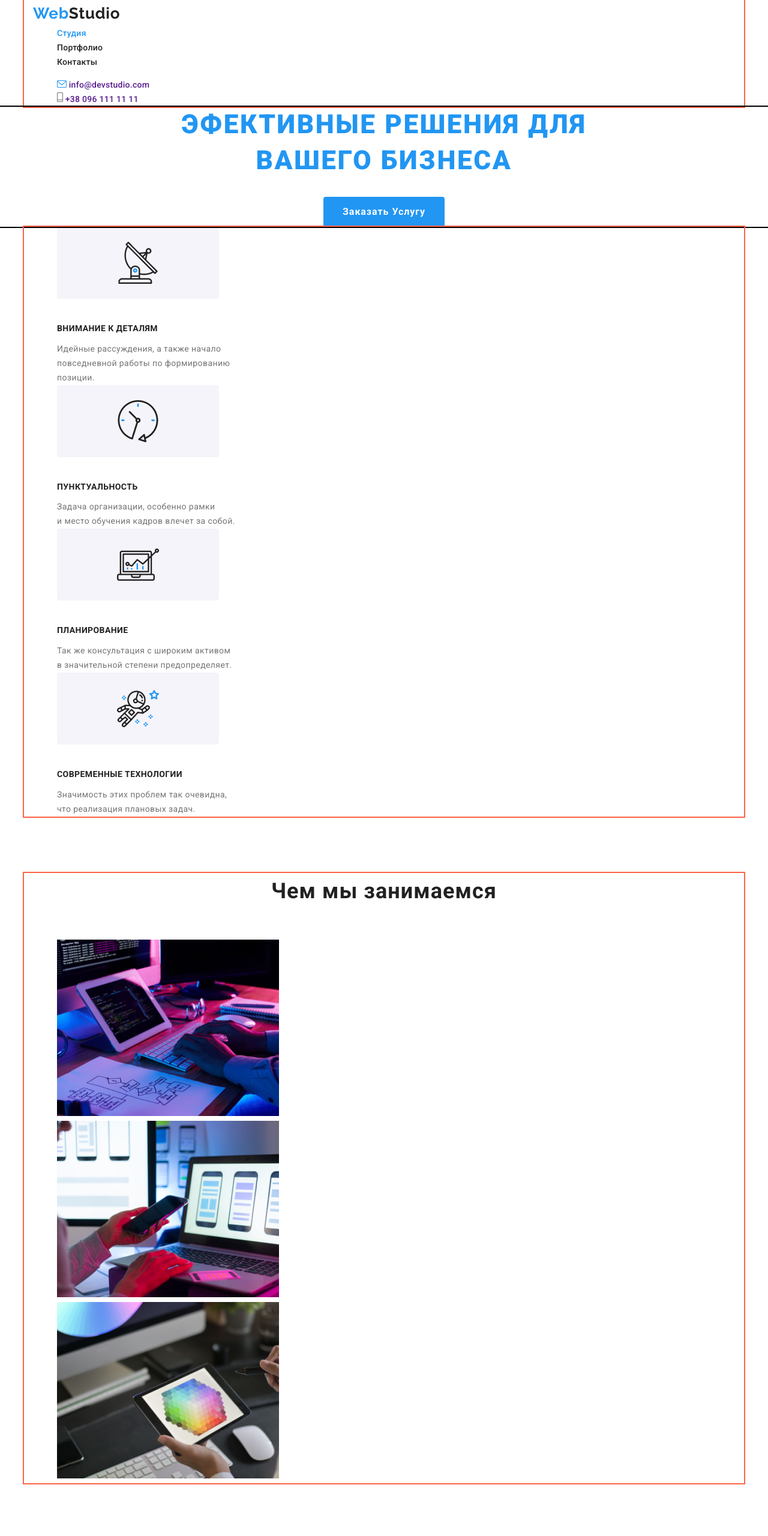
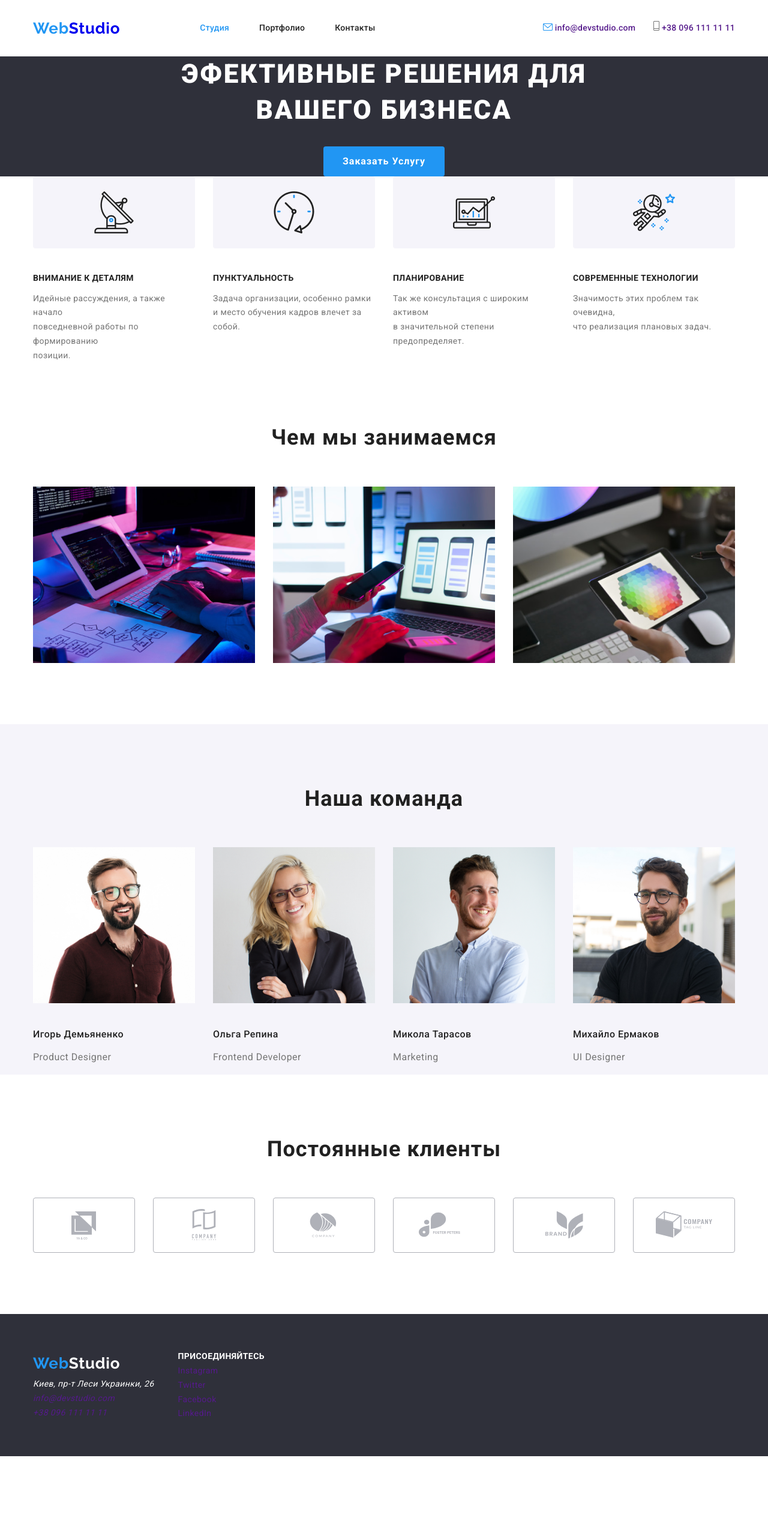
Before and after one commit to ProstoVladi/test-project-02, a plain HTML site: page index.html in a window 1280 px wide. Shown: the top 2560 px of the page at 60% size. After the commit the page ends 2427 px from the top, so only its background shows below. Drawn offline with nearby package versions, Linux system fonts and the light colour scheme.

Commit message:
добавлена flex расстановка главное страницы

```diff
--- a/css/portfolio.css
+++ b/css/portfolio.css
@@ -10,6 +10,11 @@
     --accent-color: #2196F3;
     --primary-bgc-color: #FFFFFF;
     --bgc-text-color: #F5F4FA;
+}
+
+.list {
+    list-style: none;
+    text-decoration: none;
 }
 
 body {
@@ -28,12 +33,7 @@ body {
     margin-right: auto;
     padding-left: 15px;
     padding-right: 15px;
-    outline: 2px solid tomato;
-}
-
-.list {
-    list-style: none;
-    text-decoration: none;
+    outline: 1px solid tomato;
 }
 
 /* Xедер */
--- a/css/styles.css
+++ b/css/styles.css
@@ -9,6 +9,15 @@
     --title-text-color: #212121;
     --accent-color: #2196F3;
     --primary-bgc-color: #FFFFFF;
+    --secondary-bcg-color: #F5F4FA;
+    --accent-border-color: #ECECEC;
+}
+
+.list {
+    list-style: none;
+
+    margin-top: 0px;
+    margin-bottom: 0px;
 }
 
 body {
@@ -27,19 +36,17 @@ body {
     margin-right: auto;
     padding-left: 15px;
     padding-right: 15px;
-    outline: 2px solid tomato;
 }
 
-.list {
-    list-style: none;
-
-    margin-top: 0px;
-    margin-bottom: 0px;
+.container.main-nav {
+    display: flex;
+    align-items: center;
 }
 
 /*хедер */
 .header .logo {
-    color: var(--title-text-color);
+    margin-right: 93px;
+
     font-family: Raleway, sans-serif;
     font-size: 26px;
     font-weight: 700;
@@ -51,7 +58,19 @@ body {
 }
 
 /* site-nav */
+.site-nav {
+    display: flex;
+}
+
+.site-nav .item:not(:last-child) {
+    margin-right: 50px;
+}
+
 .site-nav .link {
+    display: inline-block;
+    padding-top: 35px;
+    padding-bottom: 35px;
+
     color: var(--title-text-color);
     font-size: 14px;
     font-weight: 500;
@@ -63,13 +82,30 @@ body {
     color: var(--accent-color);
 }
 
-
 .site-nav .link:hover,
 .site-nav .link:focus {
     color: var(--accent-color);
 }
 
 /* Наши контакты, адрес */
+
+.contacts {
+    display: flex;
+    margin-top: 0px;
+    margin-bottom: 0px;
+    margin-left: auto;
+}
+
+.contacts .item {
+    display: block;
+    padding-top: 35px;
+    padding-bottom: 35px;
+}
+
+.contacts .item+.item {
+    margin-left: 30px;
+}
+
 .contact-list:hover,
 .contact-list:focus {
     color: var(--accent-color);
@@ -83,31 +119,41 @@ body {
         letter-spacing: 0.28px;
         text-decoration: none;
 
-
 }
-.contacts {
-    margin-bottom: 0px;
-}
-
 
 /* hero */
 .hero {
     text-align: center;
 
-    outline: 2px solid black;
+    background-color: #2F303A;
+}
 
-}
 .hero .hero-title {
     margin-top: 0px;
     margin-bottom: 30px;
 
-    color: var(--accent-color);
+    color: var(--primary-bgc-color);
     font-size: 44px;
     font-weight: 900;
     line-height: 1.36;
     letter-spacing: 2.64px;
 }
 
+/* button */
+.button {
+    display: inline-block;
+    border-radius: 4px;
+    padding: 10px 32px;
+
+    color: var(--primary-bgc-color);
+    background-color: var(--accent-color);
+    font-size: 16px;
+    font-weight: 700;
+    line-height: 1.88;
+    letter-spacing: 0.96px;
+    text-decoration: none;
+    text-align: center;
+}
 
 /* section */
 .section {
@@ -124,9 +170,11 @@ body {
     margin-bottom: 50px;
 }
 
+/* feature */
+.feature {
+    margin-bottom: 94px;
+}
 
-
-/* feature */
 .feature .feature-title {
     color: var(--title-text-color);
     font-size: 14px;
@@ -140,11 +188,45 @@ body {
     margin-top: 10px;
     margin-bottom: 0px;
 }
-.feature {
-    margin-bottom: 94px;
+
+.feature-list {
+    display: flex;
+    padding-left: 0px;
+    padding-right: 0px;
+}
+
+.feature-list .item:not(:last-child) {
+    margin-right: 30px;
+}
+
+/* Work-list */
+
+.work-list {
+    display: flex;
+    padding-left: 0px;
+}
+
+.work-list .item.item:not(:last-child) {
+    margin-right: 30px;
 }
 
 /* team */
+
+.team-list {
+    display: flex;
+    padding-left: 0px;
+}
+
+.team-list .item.item:not(:last-child) {
+    margin-right: 30px;
+}
+
+.team {
+    background-color: var(--secondary-bcg-color);
+}
+.team .title {
+    padding-top: 94px;
+}
 .section .name {
     color: var(--title-text-color);
     font-size: 16px;
@@ -154,7 +236,6 @@ body {
     margin-top: 30px;
     margin-bottom: 0px;
 }
-
 .section .job-title {
     font-size: 16px;
     font-weight: 400;
@@ -172,28 +253,23 @@ body {
     text-decoration: none;
 }
 
-/* button */
-.button {
-    display: inline-block;
-    border-radius: 4px;
-    padding: 10px 32px;
+/* Clients */
 
-    color: var(--primary-bgc-color);
-    background-color: var(--accent-color);
-    font-size: 16px;
-    font-weight: 700;
-    line-height: 1.88;
-    letter-spacing: 0.96px;
-    text-decoration: none;
-    text-align: center;
+.clients-list {
+    display: flex;
+    padding-left: 0px;
 }
-/* .button:hover,
-.button:focus {
-    color: var(--accent-color);
-    background-color: var(--primary-bgc-color);
-} */
+
+.clients-list .item:not(:last-child) {
+    margin-right: 30px;
+}
 
 /* футер */
+
+.footer-list {
+    display: flex;
+    align-items: center;
+}
 .footer {
     background-color: #2F303A;
 }
@@ -235,6 +311,12 @@ body {
     background-color: var(--accent-color);
 }
 
+.adress-list {
+    margin-top: 60px;
+    margin-bottom: 60px;
+    padding-left: 0px;
+}
+
 .social-links .link {
     list-style: none;
     text-decoration: none;
--- a/index.html
+++ b/index.html
@@ -15,23 +15,28 @@
 
     <!-- Хедер -->
     <header class="header">
-        <div class="container">
-            <nav>
+        <div class="container main-nav">
             <a href="./index.html" class="logo"><span class="accent">Web</span>Studio</a>
+            <nav class="page-nav">
                 <ul class="site-nav list">
-                    <li><a href="" class="link current">Студия</a></li>
-                    <li><a href="./portfolio.html" class="link">Портфолио</a></li>
-                    <li><a href="" class="link">Контакты</a></li>
-
+                    <li class="item">
+                        <a href="" class="link current">Студия</a>
+                    </li>
+                    <li class="item">
+                        <a href="./portfolio.html" class="link">Портфолио</a>
+                    </li>
+                    <li class="item">
+                        <a href="" class="link">Контакты</a>
+                    </li>
                 </ul>
             </nav>
-            <ul class="contacts">
-                <li class="list">
+            <ul class="header contacts">
+                <li class="item list">
                     <img src="./imeges/logo/logomail.svg" alt="Логотип почты">
                     <a href="" class="contact-list">info@devstudio.com</a>
                 </li>
-                <li class="list">
-                    <img src="/imeges/logo/logotel.svg" alt="Логотип телефона">
+                <li class="item list">
+                    <img src="./imeges/logo/logotel.svg" alt="Логотип телефона">
                     <a href="" class="contact-list">+38 096 111 11 11</a>
                 </li>
             </ul>
@@ -50,23 +55,23 @@
 <!-- Преимущества -->
 <section class="feature">
     <div class="container">
-        <ul class="list">
-            <li>
+        <ul class="feature-list list">
+            <li class="item">
                 <img src="./imeges/advantages/Attentions.png" alt="Спутниковая антена">
                 <h2 class="feature-title">ВНИМАНИЕ К ДЕТАЛЯМ</h2>
                 <p class="text">Идейные рассуждения, а также начало <br> повседневной работы по формированию <br> позиции.</p>
             </li>
-            <li>
+            <li class="item">
                 <img src="./imeges/advantages/Time.png" alt="Часы">
                 <h2 class="feature-title">ПУНКТУАЛЬНОСТЬ</h2>
                 <P class="text">Задача организации, особенно рамки <br> и место обучения кадров влечет за собой.</P>
             </li>
-            <li>
+            <li class="item">
                 <img src="./imeges/advantages/Plans.png" alt="График">
                 <h2 class="feature-title">ПЛАНИРОВАНИЕ</h2>
                 <p class="text">Так же консультация с широким активом <br> в значительной степени предопределяет.</p>
             </li>
-            <li>
+            <li class="item">
                 <img src="./imeges/advantages/Technology.png" alt="Космонавт">
                 <h2 class="feature-title">СОВРЕМЕННЫЕ ТЕХНОЛОГИИ</h2>
                 <p class="text"> Значимость этих проблем так очевидна, <br> что реализация плановых задач.</p>
@@ -79,18 +84,18 @@
 <section class="section">
     <div class="container">
         <h2 class="title">Чем мы занимаемся</h2>
-        <ul class="list">
-            <li>
+        <ul class="work-list list">
+            <li class="item">
                 <a href="">
                     <img src="./imeges/What-we-do/1.png" width="370" alt="">
                 </a>
             </li>
-            <li>
+            <li class="item">
                 <a href="">
                     <img src="./imeges/What-we-do/2.png" width="370" alt="">
                 </a>
             </li>
-            <li>
+            <li class="item">
                 <a href="">
                     <img src="./imeges/What-we-do/3.png" width="370" alt="">
                 </a>
@@ -101,45 +106,45 @@
 </section>
 
 <!-- Наша команда  -->
-<section class="section">
+<section class="team section">
     <div class="container">
         <h2 class="title">Наша команда</h2>
         <ul class="team-list list">
-            <li>
+            <li class="item">
                 <img src="./imeges/Our-tim/1.jpg" width="270" alt="Фото члена команды">
                 <p class="name">Игорь Демьяненко</p>
                 <p class="job-title">Product Designer</p>
-                <a href="" aria-label="Ссылка на Instagram">Instagram</a>
-                <a href="" aria-label="Ссылка на Twitter">Twitter</a>
-                <a href="" aria-label="Ссылка на Facebook">Facebook</a>
-                <a href="" aria-label="Ссылка на LinkedIn">LinkedIn</a>
+                <a href="./imeges/Our-tim/instagram.svg" aria-label="Ссылка на Instagram"></a>
+                <a href="./imeges/Our-tim/twitter.svg" aria-label="Ссылка на Twitter"></a>
+                <a href="./imeges/Our-tim/facebook.svg" aria-label="Ссылка на Facebook"></a>
+                <a href="./imeges/Our-tim/linkedin.svg" aria-label="Ссылка на LinkedIn"></a>
             </li>
-            <li>
+            <li class="item">
                 <img src="./imeges/Our-tim/2.jpg" width="270" alt="Фото члена команды">
                 <p class="name">Ольга Репина</p>
                 <p class="job-title">Frontend Developer</p>
-                <a href="" aria-label="Ссылка на Instagram">Instagram</a>
-                <a href="" aria-label="Ссылка на Twitter">Twitter</a>
-                <a href="" aria-label="Ссылка на Facebook">Facebook</a>
-                <a href="" aria-label="Ссылка на LinkedIn">LinkedIn</a>
+                <a href="" aria-label="Ссылка на Instagram"></a>
+                <a href="" aria-label="Ссылка на Twitter"></a>
+                <a href="" aria-label="Ссылка на Facebook"></a>
+                <a href="" aria-label="Ссылка на LinkedIn"></a>
             </li>
-            <li>
+            <li class="item">
                 <img src="./imeges/Our-tim/3.jpg" width="270" alt="Фото члена команды">
                 <p class="name">Микола Тарасов</p>
                 <p class="job-title">Marketing</p>
-                <a href="" aria-label="Ссылка на Instagram">Instagram</a>
-                <a href="" aria-label="Ссылка на Twitter">Twitter</a>
-                <a href="" aria-label="Ссылка на Facebook">Facebook</a>
-                <a href="" aria-label="Ссылка на LinkedIn">LinkedIn</a>
+                <a href="" aria-label="Ссылка на Instagram"></a>
+                <a href="" aria-label="Ссылка на Twitter"></a>
+                <a href="" aria-label="Ссылка на Facebook"></a>
+                <a href="" aria-label="Ссылка на LinkedIn"></a>
             </li>
-            <li>
+            <li class="item">
                 <img src="./imeges/Our-tim/4.jpg" width="270" alt="Фото члена команды">
                 <p class="name">Михайло Ермаков</p>
                 <p class="job-title">UI Designer</p>
-                <a href="" aria-label="Ссылка на Instagram">Instagram</a>
-                <a href="" aria-label="Ссылка на Twitter">Twitter</a>
-                <a href="" aria-label="Ссылка на Facebook">Facebook</a>
-                <a href="" aria-label="Ссылка на LinkedIn">LinkedIn</a>
+                <a href="" aria-label="Ссылка на Instagram"></a>
+                <a href="" aria-label="Ссылка на Twitter"></a>
+                <a href="" aria-label="Ссылка на Facebook"></a>
+                <a href="" aria-label="Ссылка на LinkedIn"></a>
             </li>
         </ul>
     </div>
@@ -149,34 +154,34 @@
 <section class="section">
     <div class="container">
         <h2 class="title">Постоянные клиенты</h2>
-        <ul class="list">
-            <li>
-                <a href="">
+        <ul class="clients-list list">
+            <li class="item">
+                <a href="" class="link">
                     <img src="./imeges/Regular-customers/Client1.svg" alt="Логотип потоянного клиента">
                 </a>
             </li>
-            <li>
-                <a href="">
+            <li class="item">
+                <a href="" class="link">
                     <img src="./imeges/Regular-customers/Client2.svg" alt="Логотип потоянного клиента">
                 </a>
             </li>
-            <li>
-                <a href="">
+            <li class="item">
+                <a href="" class="link">
                     <img src="./imeges/Regular-customers/Client3.svg" alt="Логотип потоянного клиента">
                 </a>
             </li>
-            <li>
-                <a href="">
+            <li class="item">
+                <a href="" class="link">
                     <img src="./imeges/Regular-customers/Client4.svg" alt="Логотип потоянного клиента">
                 </a>
             </li>
-            <li>
-                <a href="">
+            <li class="item">
+                <a href="" class="link">
                     <img src="./imeges/Regular-customers/Client5.svg" alt="Логотип потоянного клиента">
                 </a>
             </li>
-            <li>
-                <a href="">
+            <li class="item">
+                <a href="" class="link">
                     <img src="./imeges/Regular-customers/Client6.svg" alt="Логотип потоянного клиента">
                 </a>
             </li>
@@ -187,8 +192,9 @@
 
 <!-- Футер -->
 <footer class="footer">
+    <div class="footer-list container">
+        <ul class="adress-list">
             <a href="/index.html" class="logo"><span class="accent">Web</span>Studio</a>
-    <ul>
             <li class="list">
                 <address class="address">Киев, пр-т Леси Украинки, 26</address>
             </li>
@@ -210,6 +216,7 @@
             <li class="list"><a href="" class="link" aria-label="Facebook link">Facebook</a></li>
             <li class="list"><a href="" class="link" aria-label="LinkedIn link">LinkedIn</a></li>
         </ul>
+    </div>
 </footer>
 </body>
 
```
Also changed, not shown: imeges/Our-tim/facebook.svg (added), imeges/Our-tim/instagram.svg (added), imeges/Our-tim/linkedin.svg (added), imeges/Our-tim/twitter.svg (added). Lines whose indentation alone changed are shown as unchanged.
